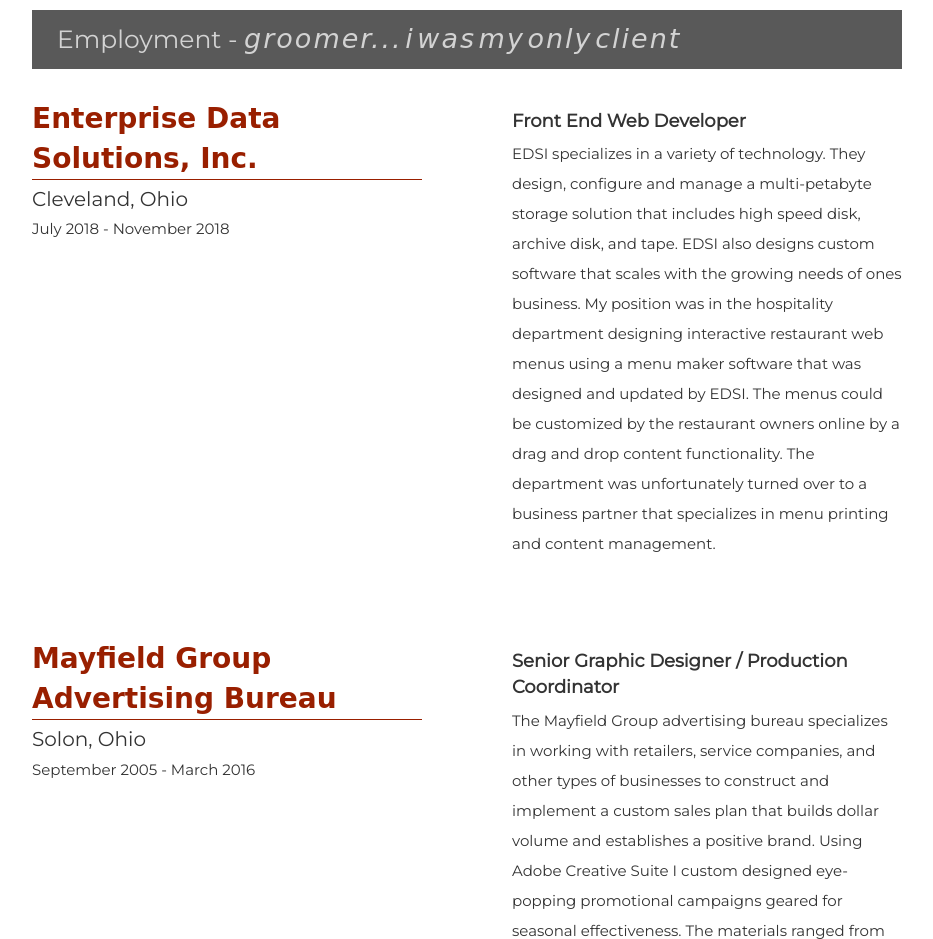
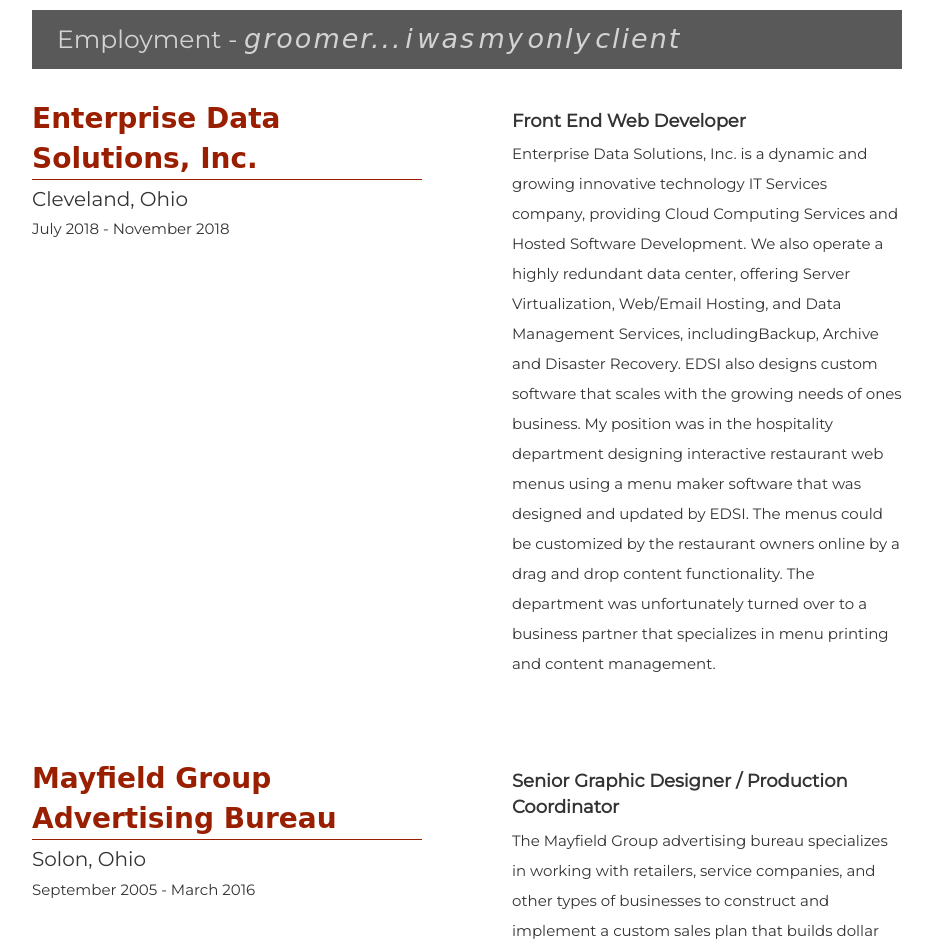
Before and after one commit to bradwayne/b_schmaeman_page, a plain HTML site: page experience.html in a window 1280 px wide. Shown: the part 1140-2079 px from the top of the page, without its empty margins (203-1136 px from the left). Drawn offline with nearby package versions, Linux system fonts and the light colour scheme; files whose address does not match are found by name; a web font is replaced by a local one.

Commit message:
reworded new job discription

```diff
--- a/experience.html
+++ b/experience.html
@@ -157,14 +157,16 @@
                             <strong>Front End Web Developer</strong>
                         </div>
                         <div class="job_body">
-                            <p>
-                                EDSI specializes in a variety of technology. They design, configure and manage a multi-petabyte
-                                storage solution that includes high speed disk, archive disk, and tape. EDSI also designs custom
-                                software that scales with the growing needs of ones business. My position was in the hospitality
-                                department designing interactive restaurant web menus using a menu maker software that was
-                                designed and updated by EDSI. The menus could be customized by the restaurant owners online by a
-                                drag and drop content functionality. The department was unfortunately turned over to a business
-                                partner that specializes in menu printing and content management.
+                                <p> Enterprise Data Solutions, Inc. is a dynamic and growing innovative technology IT Services
+                                company, providing Cloud Computing Services and Hosted Software Development. We also operate a
+                                highly redundant data center, offering Server Virtualization, Web/Email Hosting, and Data
+                                Management Services, includingBackup, Archive and Disaster Recovery.
+                                EDSI also designs custom software that scales with the growing needs of ones business. My
+                                position was in the hospitality department designing interactive restaurant web menus using
+                                a menu maker software that was designed and updated by EDSI. The menus could be customized
+                                by the restaurant owners online by a drag and drop content functionality. The department
+                                was unfortunately turned over to a business partner that specializes in menu printing and
+                                content management.
                             </p>
                         </div>
                     </div>
```
